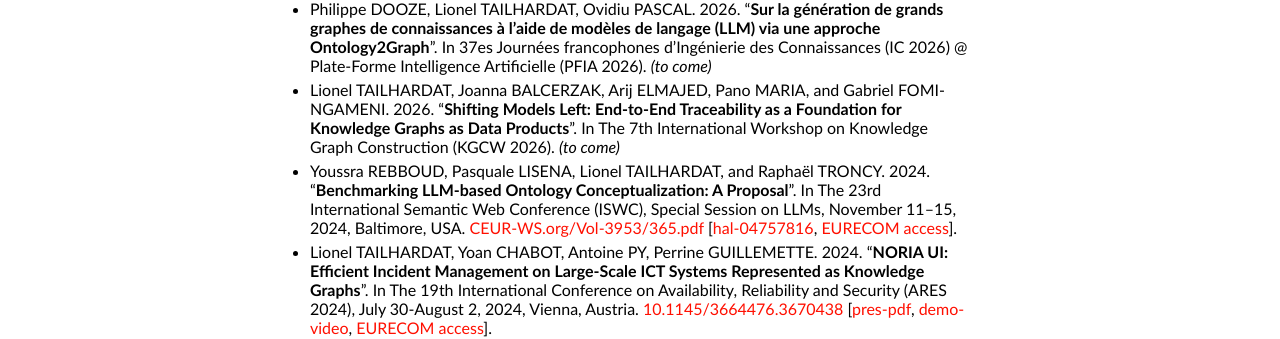
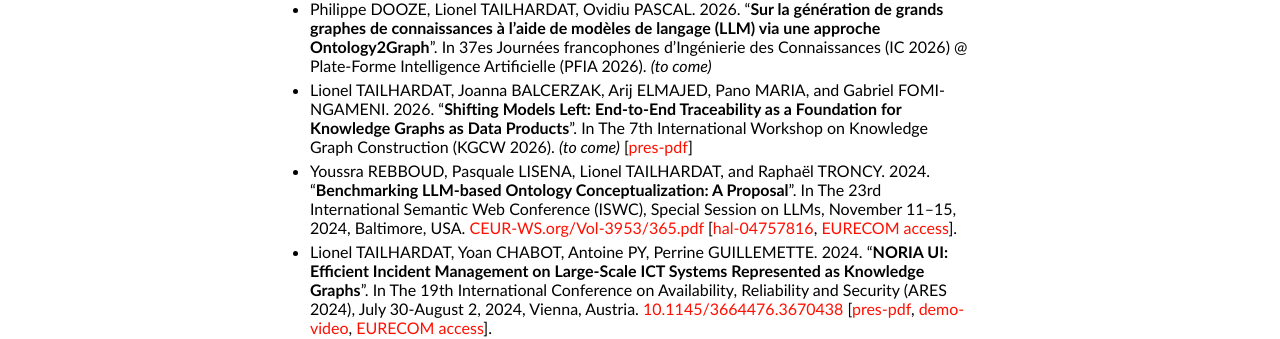
Before and after one commit to GenEars/GenEars.github.io, a Jekyll site: the page built from publications.md, in a window 1280 px wide and 900 px high. Shown: the part 236-575 px from the top of the window. Built offline with Jekyll 4.4.1, drawn with Linux system fonts in a browser that asks for light colours.

Commit message:
Added KGCW 2026 presentation slide-deck [WIP].
Signed-off-by: lionel.tailhardat <lionel.tailhardat@orange.com>

```diff
--- a/publications.md
+++ b/publications.md
@@ -14,7 +14,7 @@ title: Publications - Lionel TAILHARDAT
 * Lionel TAILHARDAT, Joanna BALCERZAK, Arij ELMAJED, Pano MARIA, and Gabriel FOMI-NGAMENI. 2026.
   "**Shifting Models Left: End-to-End Traceability as a Foundation for Knowledge Graphs as Data Products**".
   In The 7th International Workshop on Knowledge Graph Construction (KGCW 2026).
-  *(to come)*
+  *(to come)* [[pres-pdf](pubs/KGCW-2026-shifting-models-left-pres.pdf)]
 * Youssra REBBOUD, Pasquale LISENA, Lionel TAILHARDAT, and Raphaël TRONCY. 2024.
   "**Benchmarking LLM-based Ontology Conceptualization: A Proposal**".
   In The 23rd International Semantic Web Conference (ISWC), Special Session on LLMs, November 11–15, 2024, Baltimore, USA.
```
Also changed, not shown: 1 other file.
